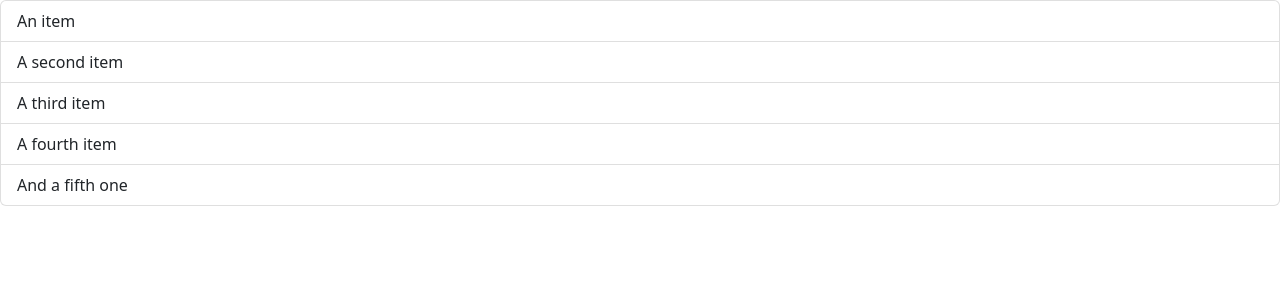
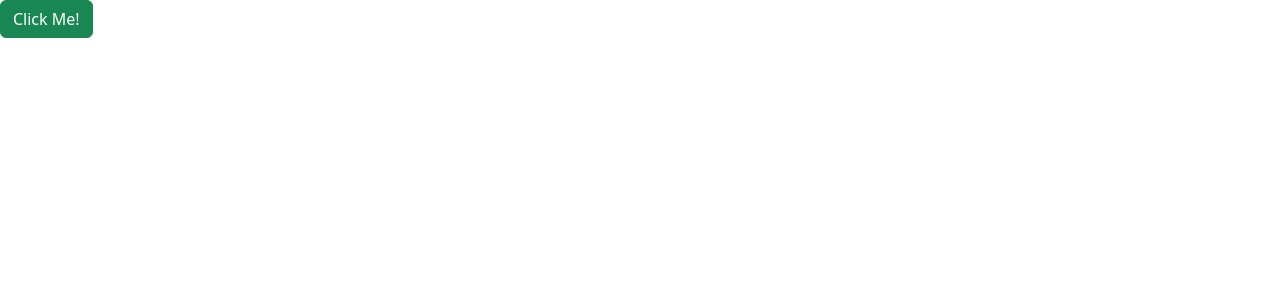
Before and after one commit to Piyush9724/LearningReact, a React (Vite) app: page / in a window 1280 px wide. Shown: the top 300 px of the page. Built offline with nearby package versions, Linux system fonts and the light colour scheme.

Commit message:
feat: Adds ListGrp, Alert and Button for learning purposes

```diff
--- a/src/App.tsx
+++ b/src/App.tsx
@@ -1,7 +1,50 @@
 import ListGroup from "./components/ListGroup";
+import Alert from "./components/Alert";
+import Button from "./components/Button";
+import { useState } from "react";
 
 function App() {
-  return <div><ListGroup /></div>;
+  //initialize props to be sent to the component
+  /* let items = ["New York", "San Francisco", "Tokyo", "London", "Paris"];
+  const handleSelectedItem = (item: string) => console.log(item);
+  return (
+    <div>
+      <ListGroup items={items} headings="Cities" onSelectItem={handleSelectedItem} />
+    </div>
+  ); */
+
+  const handleClick = (counter: number) => {
+    console.log("Button clicked", counter, "number of times");
+    setShowAlert(true);
+  };
+
+  const handleCloseAlert = (counter: number) => {
+    setShowAlert(false);
+  }
+
+  const [showAlert, setShowAlert] = useState(false);
+
+  return (
+    <>
+      {showAlert && (
+        <div >
+          <Alert>
+            This is sample alert message from App Component
+            <Button
+              buttonLabel="X"
+              color="danger"
+              onButtonClick={handleCloseAlert}
+            />
+          </Alert>
+        </div>
+      )}
+      <Button
+        buttonLabel="Click Me!"
+        color="success"
+        onButtonClick={handleClick}
+      />
+    </>
+  );
 }
 
 export default App;
--- /dev/null
+++ b/src/components/Alert.tsx
@@ -0,0 +1,15 @@
+import React, { ReactNode } from "react";
+
+interface AlertProps {
+  children: ReactNode;
+}
+
+const Alert = ({ children }: AlertProps) => {
+  return (
+    <div className="alert alert-info d-flex justify-content-between align-items-center">
+      {children}
+    </div>
+  );
+};
+
+export default Alert;
--- /dev/null
+++ b/src/components/Button.tsx
@@ -0,0 +1,24 @@
+import React, { useState } from "react";
+
+interface ButtonProps {
+  buttonLabel: string;
+  color?: 'primary' | 'secondary' | 'danger' | 'success';
+  onButtonClick: (count: number) => void;
+}
+
+const Button = ({ buttonLabel, color = 'primary', onButtonClick }: ButtonProps) => {
+  const [counter, setCounter] = useState(0);
+  return (
+    <div
+      className={'btn btn-' + color}
+      onClick={() => {
+        setCounter(counter + 1);
+        onButtonClick(counter + 1)
+      }}
+    >
+      {buttonLabel}
+    </div>
+  );
+};
+
+export default Button;
--- a/src/components/ListGroup.tsx
+++ b/src/components/ListGroup.tsx
@@ -1,12 +1,55 @@
-function ListGroup() {
+//import { MouseEvent } from "react";
+import { useState } from "react";
+
+interface ListGroupProps {
+  items: string[];
+  headings: string;
+  onSelectItem: (item: string) => void;
+}
+
+function ListGroup({ items, headings, onSelectItem }: ListGroupProps) {
+  //let items = ["New York", "San Francisco", "Tokyo", "London", "Paris"];
+  //items = [];
+  //let selectedIndex = -1;
+  const [selectedIndex, setSelectedIndex] = useState(-1);
+
+  /* if (items.length === 0)
+    return (
+      <>
+        <h1>List</h1>
+        <p>No item found</p>
+      </>
+    ); */
+
+  //const message = items.length === 0 ? <p>No items found</p> : null;
+  const message = items.length === 0 && <p>No items found</p>;
+  //const handleClick = (event: MouseEvent) => { console.log(event) };
+
   return (
-    <ul className="list-group">
-      <li className="list-group-item">An item</li>
-      <li className="list-group-item">A second item</li>
-      <li className="list-group-item">A third item</li>
-      <li className="list-group-item">A fourth item</li>
-      <li className="list-group-item">And a fifth one</li>
-    </ul>
+    <>
+      <h1>{headings}</h1>
+      {/* {items.length === 0 ? <p>No items found</p> : null} */}
+      {message}
+      <ul className="list-group">
+        {items.map((item, index) => (
+          <li
+            //className="list-group-item"
+            className={
+              selectedIndex == index
+                ? "list-group-item active"
+                : "list-group-item"
+            }
+            key={item}
+            onClick={() => {
+              setSelectedIndex(index);
+              onSelectItem(item);
+            }}
+          >
+            {item}
+          </li>
+        ))}
+      </ul>
+    </>
   );
 }
 
```
